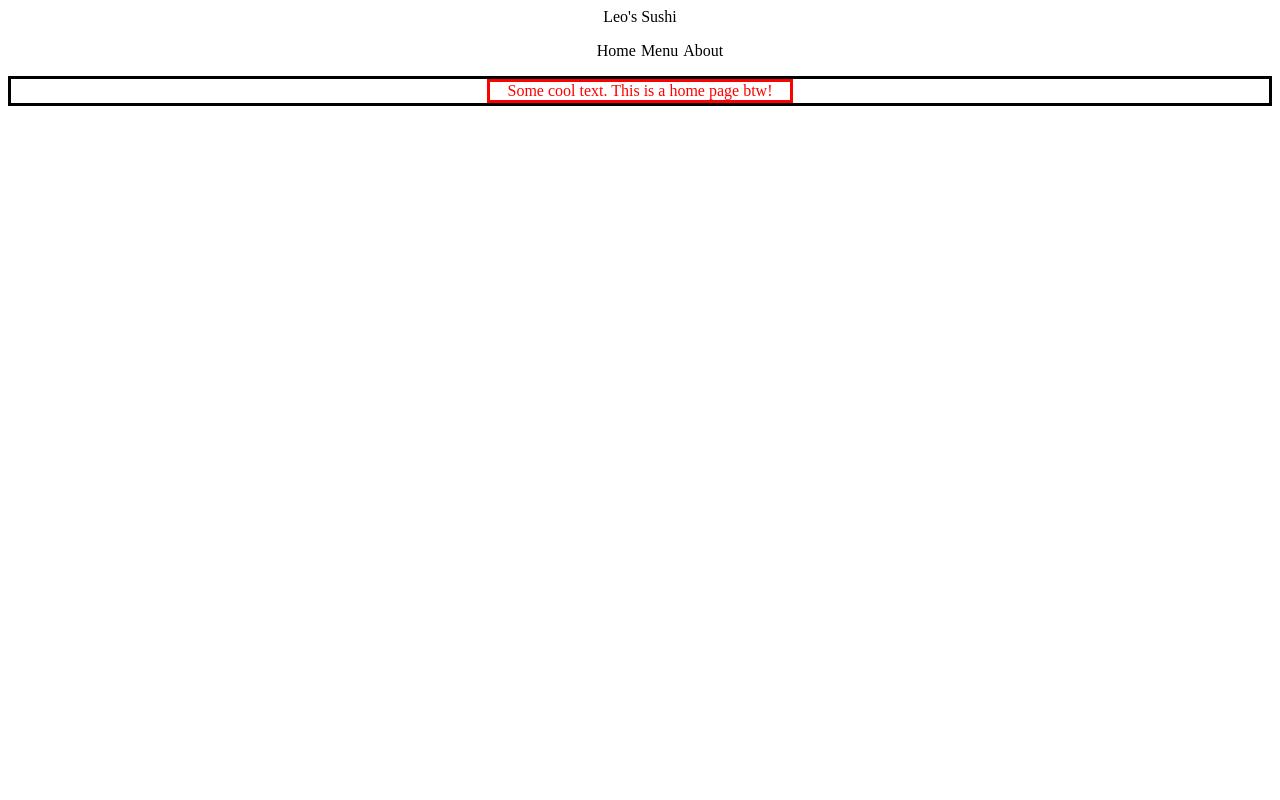
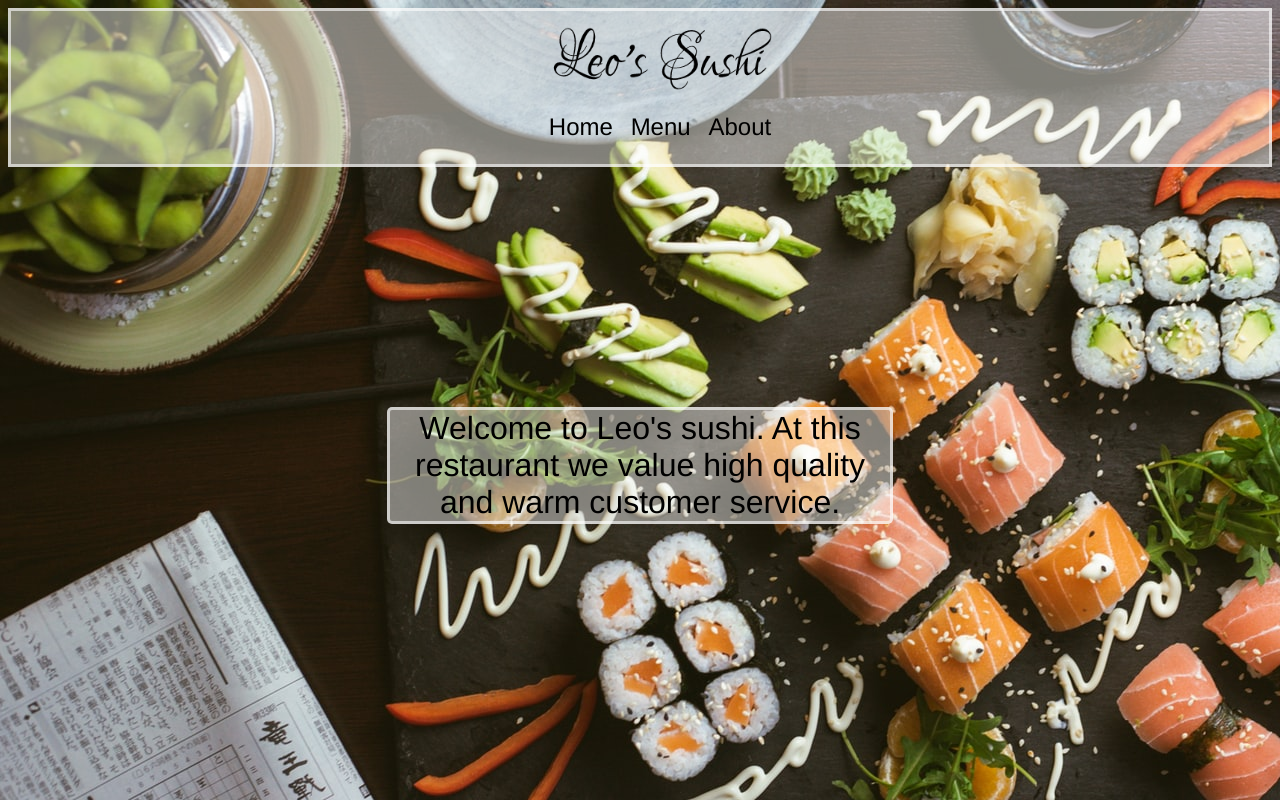
Before and after one commit to LeoKirasic/restaurant-page-webpack, a website built with webpack: page dist/index.html in a window 1280 px wide. Built offline with Linux system fonts and the light colour scheme.

Commit message:
added styling

```diff
--- a/package.json
+++ b/package.json
@@ -18,6 +18,7 @@
   "homepage": "https://github.com/LeoKirasic/restaurant-page-webpack#readme",
   "devDependencies": {
     "css-loader": "^6.2.0",
+    "html-webpack-plugin": "^5.3.2",
     "style-loader": "^3.2.1",
     "webpack": "^5.51.1",
     "webpack-cli": "^4.8.0"
--- a/src/home.js
+++ b/src/home.js
@@ -7,7 +7,7 @@ const contentContainer = document.createElement('div');
 contentContainer.id = 'content-container';
 const content = document.createElement('div');
 content.id = 'content';
-content.textContent = 'Some cool text. This is a home page btw!';
+content.textContent = `Welcome to Leo's sushi. At this restaurant we value high quality and warm customer service. `;
 contentContainer.appendChild(content);
 
 mainDiv.appendChild(contentContainer);
--- a/src/menu.js
+++ b/src/menu.js
@@ -8,7 +8,6 @@ const loadMenuPage = () => {
     content.id = 'content';
     content.textContent = 'Some cool text. This is a menu page, there will also be some cool sushi images here!';
     contentContainer.appendChild(content);
-
     mainDiv.appendChild(contentContainer);
     }
 
--- a/src/style.css
+++ b/src/style.css
@@ -1,3 +1,6 @@
+* {
+    font-family: 'Franklin Gothic Medium', 'Arial Narrow', Arial, sans-serif;
+}
 header {
     display: flex;
     justify-content: center;
@@ -10,18 +13,61 @@ ul {
     gap: 5px;
 }
 #content-container {
-    border-style: solid;
     display: flex;
     justify-content: center;
     align-items: center;
     flex-basis: 100px;
 	flex-grow: 0;
 	flex-shrink: 0;
+    margin-top: 15rem;
 }
 #content-container #content {
-    width: 300px;
+    width: 500px;
     border-style: solid;
-    border-color: red;
+    border-color: rgba(255, 255, 255, 0.596);
+    border-radius: 5px;
     text-align: center;
-    color: red;
+    color: black;
+    font-size: 2em;
+    background: rgba(255, 255, 255, 0.452);
+    cursor:default
+
 }
+body {
+    background: url('./sushi.png');
+    background-repeat: no-repeat;
+}
+li {
+    cursor: pointer;
+    font-size: 1.5em;
+    padding: 0.2rem;
+    margin: 0.2rem;
+    transition: 0.2s;
+}
+li:hover {
+    border-bottom: solid;
+}
+
+header {
+    background: rgba(255, 255, 255, 0.452);
+    border-color: rgba(255, 255, 255, 0.596);
+    border-style: solid;
+}
+#title {
+    content: url('./leossushi.png');
+    width: 14em;
+    height: 5em;
+    padding-left: 2.5em;
+    transition: 0.3s;
+}
+#title:hover {
+    transform: scale(1.2);
+}
+@media (max-width: 450px) {
+    #title {
+        padding-left: 0;
+    }
+    ul {
+        padding-left: 0;
+    }
+}
--- a/webpack.config.js
+++ b/webpack.config.js
@@ -6,6 +6,7 @@ module.exports = {
     filename: 'main.js',
     path: path.resolve(__dirname, 'dist'),
   },
+
   devtool: 'inline-source-map',
 
   module: {
@@ -14,6 +15,10 @@ module.exports = {
         test: /\.css$/i,
         use: ["style-loader", "css-loader"],
       },
+      {
+        test: /\.(png|svg|jpg|jpeg|gif)$/i,
+        type: 'asset/resource',
+      },
     ],
   },
 };
```
Also changed, not shown: dist/64eb7e62f0dc22fba6e2.png (added), dist/dfc9bf579b9801d3ffd7.png (added), dist/index.html, dist/main.js, src/leossushi.png (added), src/sushi.png (added), 1 other file.
